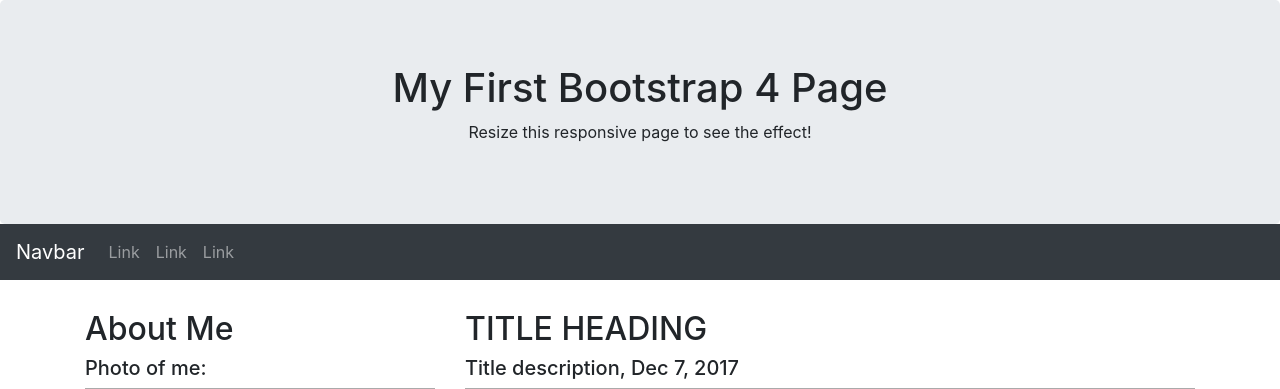
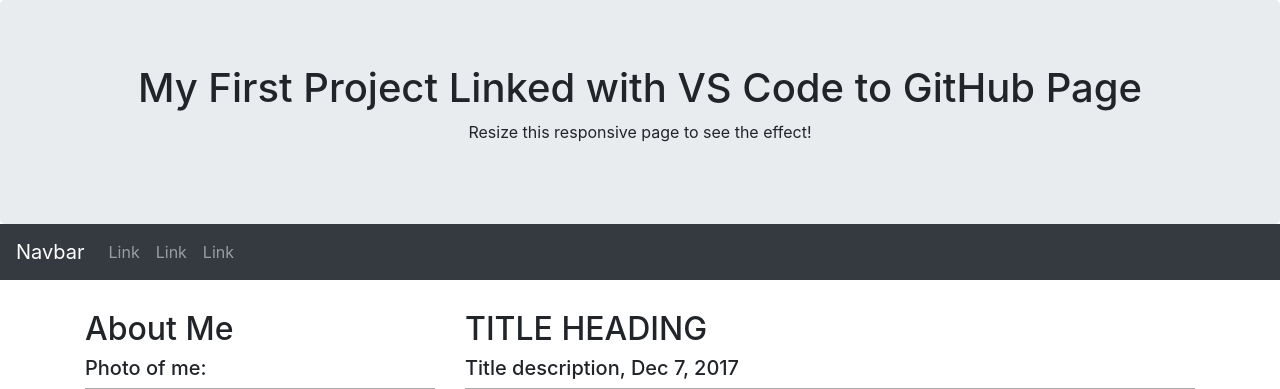
Before and after one commit to manojacharya143/demo, a PHP site: page / in a window 1280 px wide. Shown: the top 389 px of the page. Run offline with PHP 8.4, Linux system fonts and the light colour scheme.

Commit message:
Update index.php

```diff
--- a/index.php
+++ b/index.php
@@ -18,7 +18,7 @@
 <body>
 
 <div class="jumbotron text-center" style="margin-bottom:0">
-  <h1>My First Bootstrap 4 Page</h1>
+  <h1>My First Project Linked with VS Code to GitHub Page</h1>
   <p>Resize this responsive page to see the effect!</p>
 </div>
 
```
